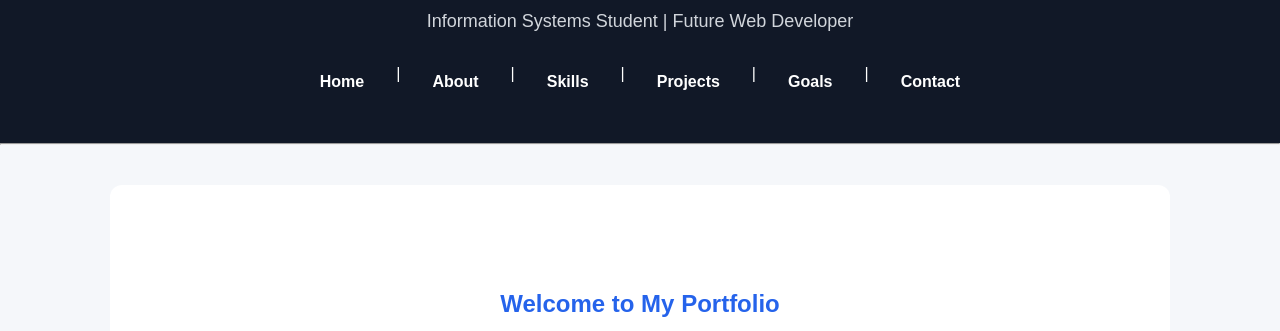
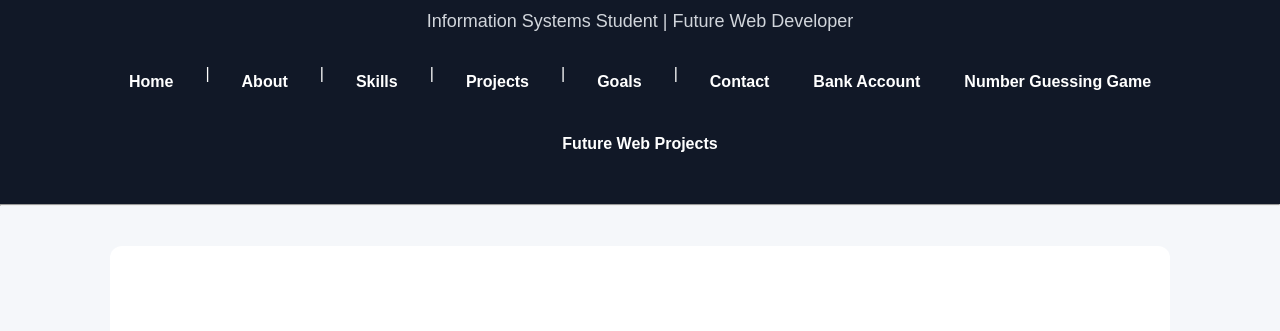
Before and after one commit to rtemesgen781/robera_new_portfolio, a plain HTML site: page index.html in a window 1280 px wide. Shown: the part 110-441 px from the top of the page. Drawn offline with Linux system fonts and the light colour scheme.

Commit message:
Enhance navigation and structure in index.html
Updated the index.html file to include additional navigation links and maintain the structure of the portfolio website.

```diff
--- a/index.html
+++ b/index.html
@@ -36,6 +36,9 @@
             <a href="#projects">Projects</a> |
             <a href="#goals">Goals</a> |
             <a href="#contact">Contact</a>
+            <a href="#bank-project-details">Bank Account</a>
+<a href="#number-guessing-details">Number Guessing Game</a>
+<a href="#future-project-details">Future Web Projects</a>
         </nav>
 
     </header>
```
